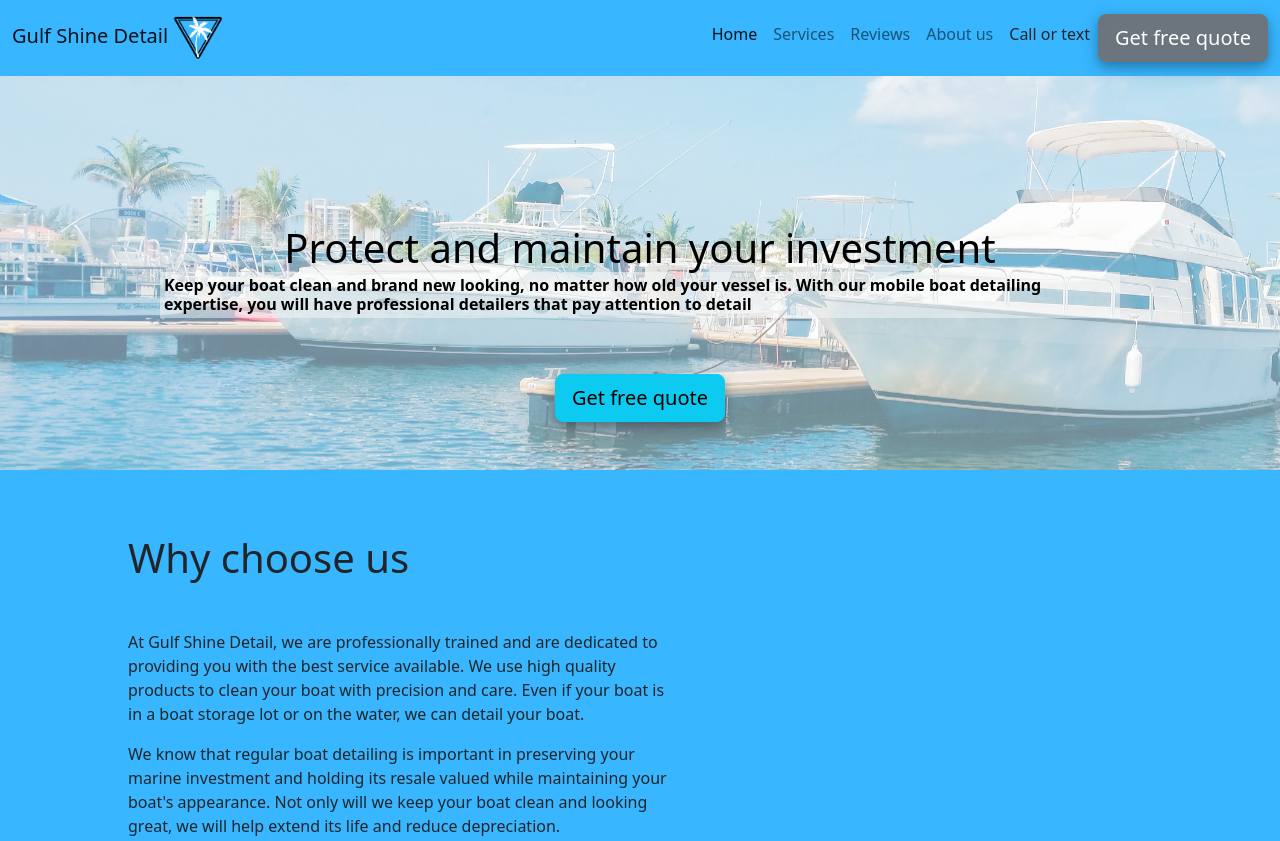
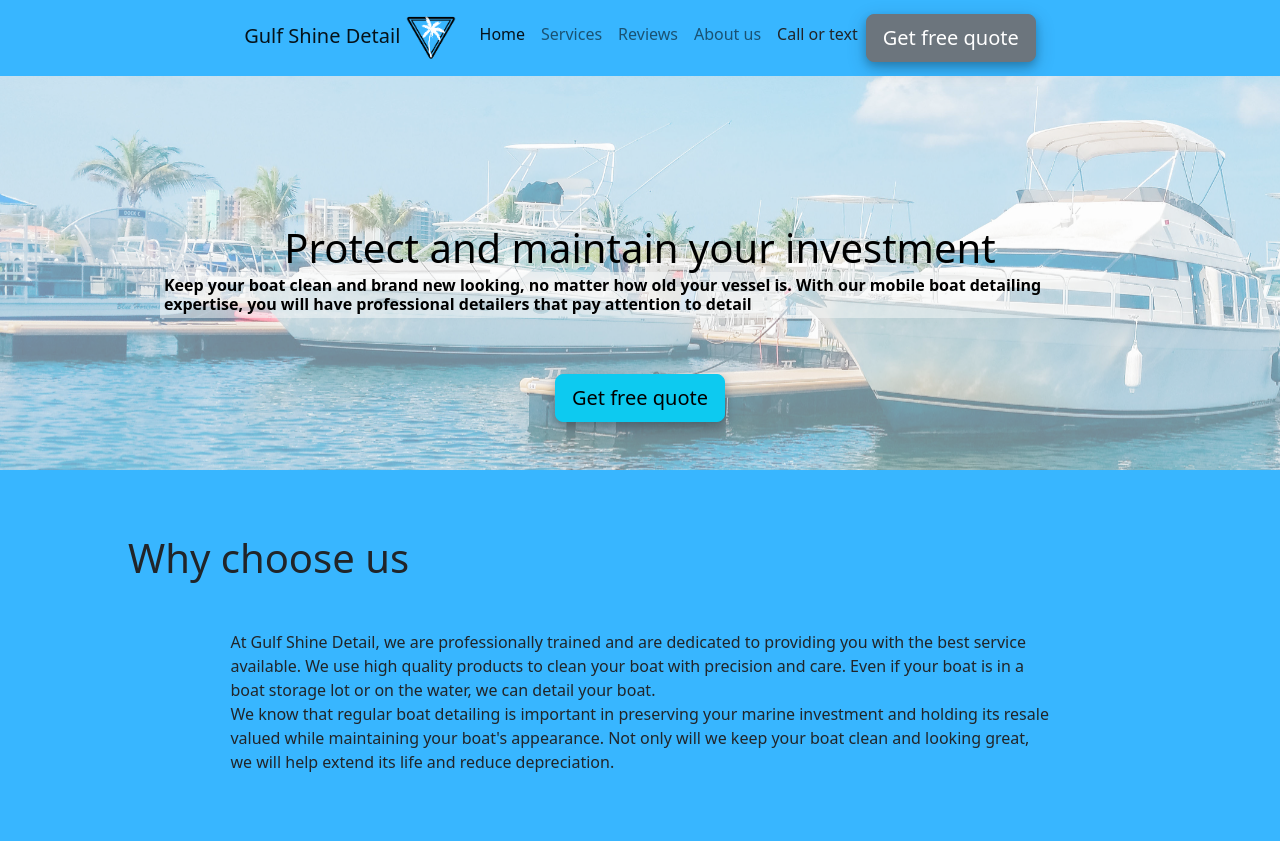
Before and after one commit to Tmaewood/Gulf-Shine-Detailing, a plain HTML site: page index.html in a window 1280 px wide. Shown: the top 841 px of the page. Drawn offline with nearby package versions, Linux system fonts and the light colour scheme.

Commit message:
Changes for navbar

```diff
--- a/index.html
+++ b/index.html
@@ -19,7 +19,7 @@
 
   <!-- Navbar -->
   <nav class="navbar navbar-nav navbar-expand-lg fixed-top">
-    <div class="container-fluid navbar-items">
+    <div class="navbar-items">
       <a class="navbar-brand" href="#">Gulf Shine Detail
         <img src="/images/palmTreeLogo (1).png" alt="company logo" width="50" height="50">
       </a>
@@ -30,7 +30,7 @@
       </button>
 
       <div class="collapse navbar-collapse" id="navbarSupportedContent">
-        <ul class="navbar-nav mb-2 mb-lg-0 ms-auto navbar-links">
+        <ul class="navbar-nav navbar-links">
           <li class="nav-item">
             <a class="nav-link active" aria-current="page" href="#">Home</a>
           </li>
@@ -234,7 +234,7 @@
   </form>
 
   <!-- About us -->
-  <section class="about-section p-5 mx-auto" id="about-us">
+  <section class="about-section p-5" id="about-us">
     <h5 class="about-us mx-auto">About Us</h5>
     <p class="about-us mx-auto">We are family owned and operated, licensed and insured. We relocated from Minnesota to
       Florida in 2020. We have almost 20 years of detailing experience and take pride in what we do.</p>
--- a/style.css
+++ b/style.css
@@ -8,13 +8,35 @@ body {
 }
 
 .navbar {
+  display: flex;
+  justify-content: space-between;
   background-color: #38b6ff;
+  /* padding: 10px; */
+  /* align-items: center; */
 }
 
-.navbar-links {
+.navbar-items {
   display: flex;
-  justify-content: space-between;
+  /* align-items: center; */
+  /* justify-content: center; */
+  /* justify-content: space-between; */
+  /* justify-content: space-evenly; */
 }
+
+.navbar-brand {
+  position: relative;
+  left: 0;
+}
+
+/* .navbar-nav {
+  /* display: flex; */
+  /* justify-content: flex-end; */
+
+
+/* .navbar-links {
+  /* display: flex; */
+  /* justify-content: space-between; */
+
 
 .close-navbar-toggler {
   position: absolute;
@@ -27,6 +49,11 @@ body {
 .close-navbar-toggler.collapsed {
   z-index: -1;
 }
+
+/* .collapse {
+  display: flex;
+  justify-content: space-between;
+} */
 
 .hero-section {
   margin-top: 3rem;
@@ -126,7 +153,9 @@ a:hover {
 
 .footer {
   /* display: inline-block; */
-  justify-content: space-between;
+  /* padding: 20rem; */
+  display: flex;
+  justify-content: space-evenly;
   align-items: center;
   background-color: #38b6ff;
 }
@@ -152,6 +181,8 @@ a:hover {
 
 .info {
   padding: 4em 0;
+  /* max-width: 40rem;
+  align-content: center; */
 }
 
 .info-content {
@@ -160,7 +191,9 @@ a:hover {
 }
 
 .info-reason {
-  width: 60ch;
+  /* width: 60ch; */
+  width: 80%;
+  margin: 0 auto;
 }
 
 @media only screen and (max-width: 705px) {
```
